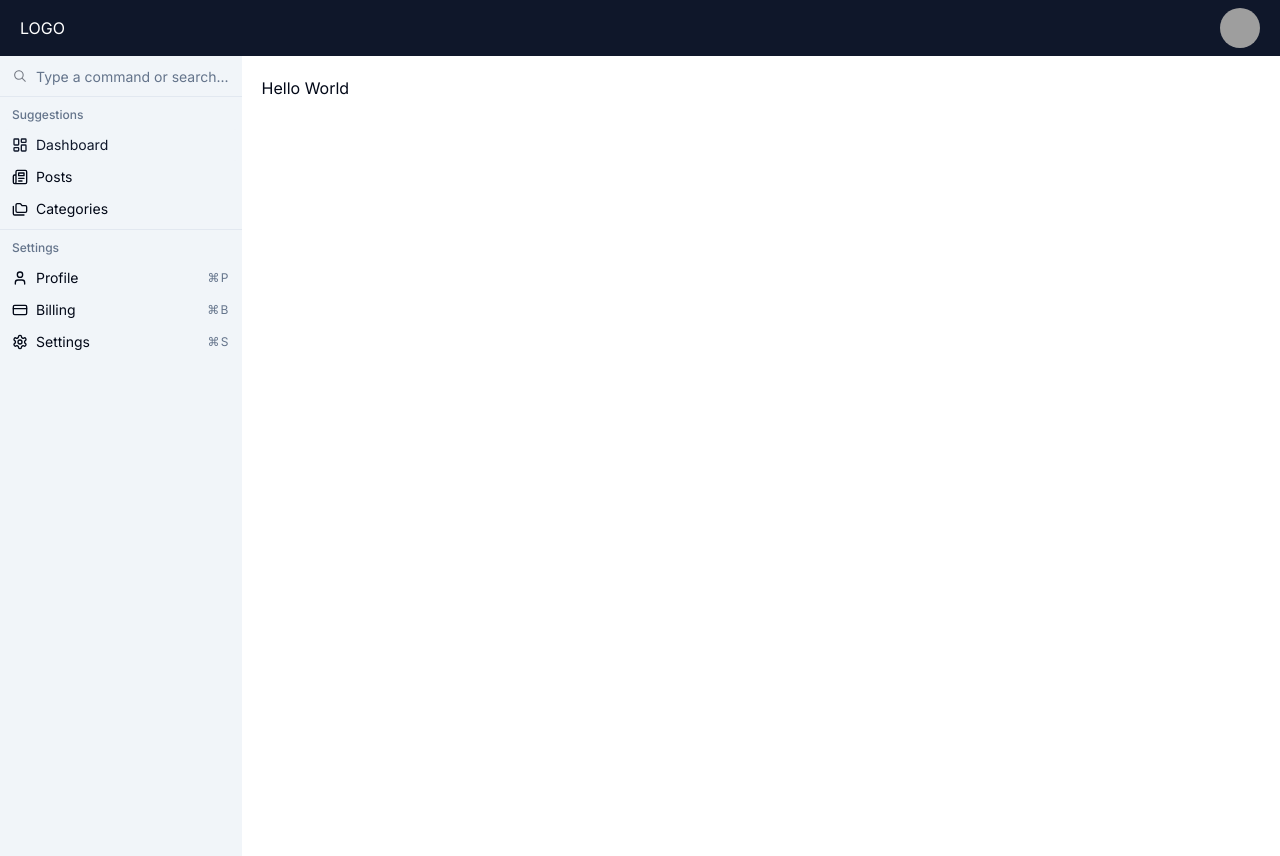
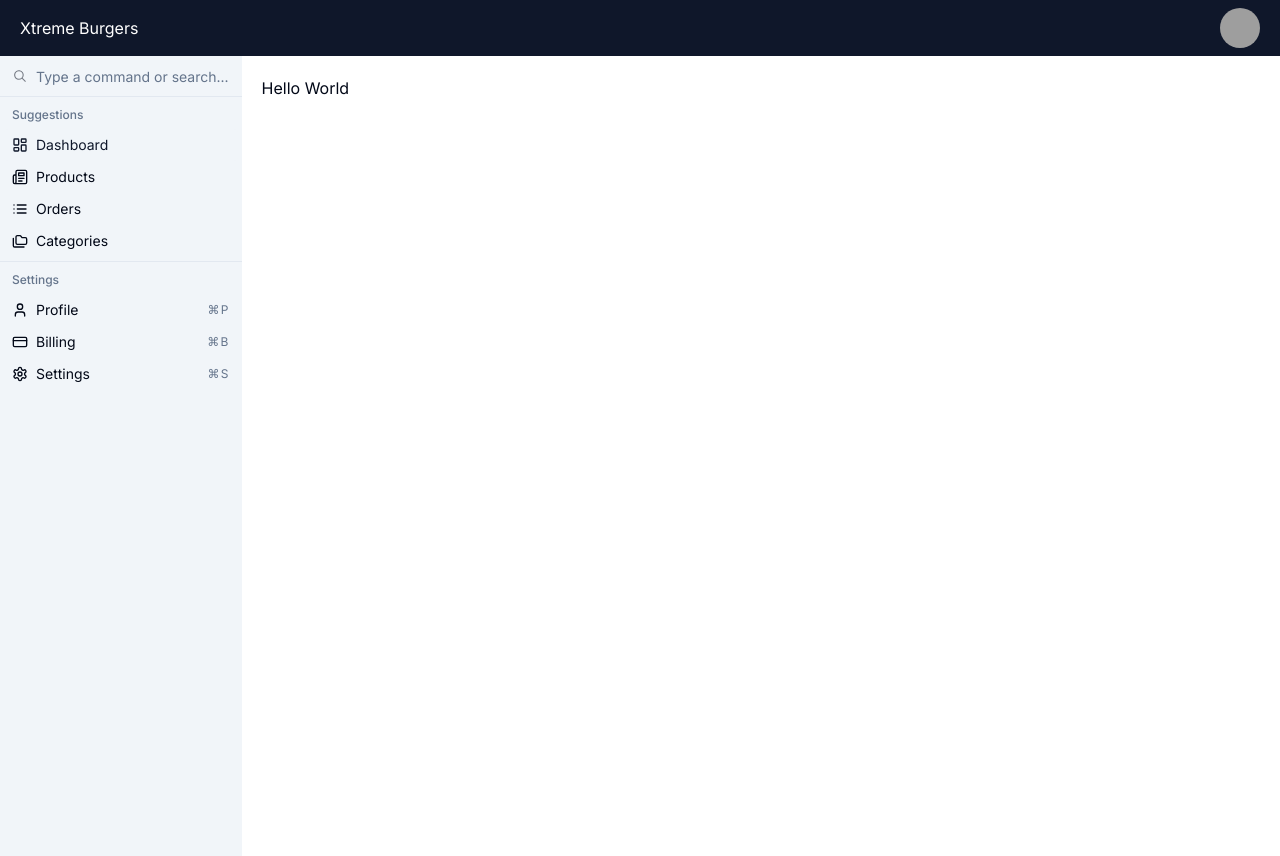
Before and after one commit to UsamaBhakrani/dashboard-next-ts, a Next.js app: page / in a window 1280 px wide. Built offline with nearby package versions, Linux system fonts and the light colour scheme; grey boxes are pictures that could not be loaded.

Commit message:
Navbar Edit

```diff
--- a/components/Navbar.tsx
+++ b/components/Navbar.tsx
@@ -13,7 +13,7 @@ const Navbar = () => {
   return (
     <div className="bg-primary dark:bg-slate-700 py-2 px-5 flex justify-between items-center text-white">
       <Link href="/">
-        <div>LOGO</div>
+        <div>Xtreme Burgers</div>
       </Link>
       <DropdownMenu>
         <DropdownMenuTrigger className="focus:outline-none">
--- a/components/Sidebar.tsx
+++ b/components/Sidebar.tsx
@@ -17,6 +17,7 @@ import {
   CreditCard,
   Settings,
   User,
+  List
 } from "lucide-react";
 
 const Sidebar = () => {
@@ -32,7 +33,11 @@ const Sidebar = () => {
           </CommandItem>
           <CommandItem>
             <Newspaper className="mr-2 h-4 w-4" />
-            <Link href="/posts">Posts</Link>
+            <Link href="/products">Products</Link>
+          </CommandItem>
+          <CommandItem>
+            <List className="mr-2 h-4 w-4" />
+            <Link href="/products">Orders</Link>
           </CommandItem>
           <CommandItem>
             <Folders className="mr-2 h-4 w-4" />
```
